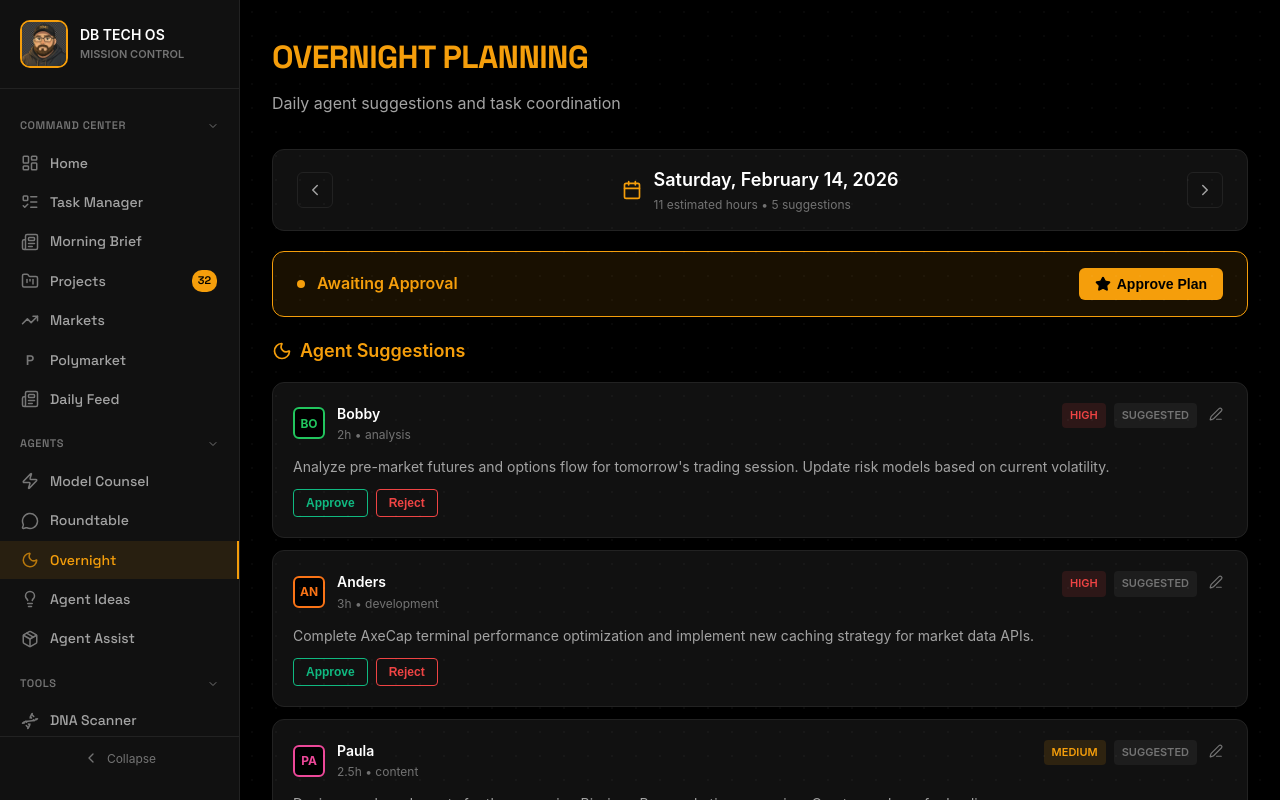
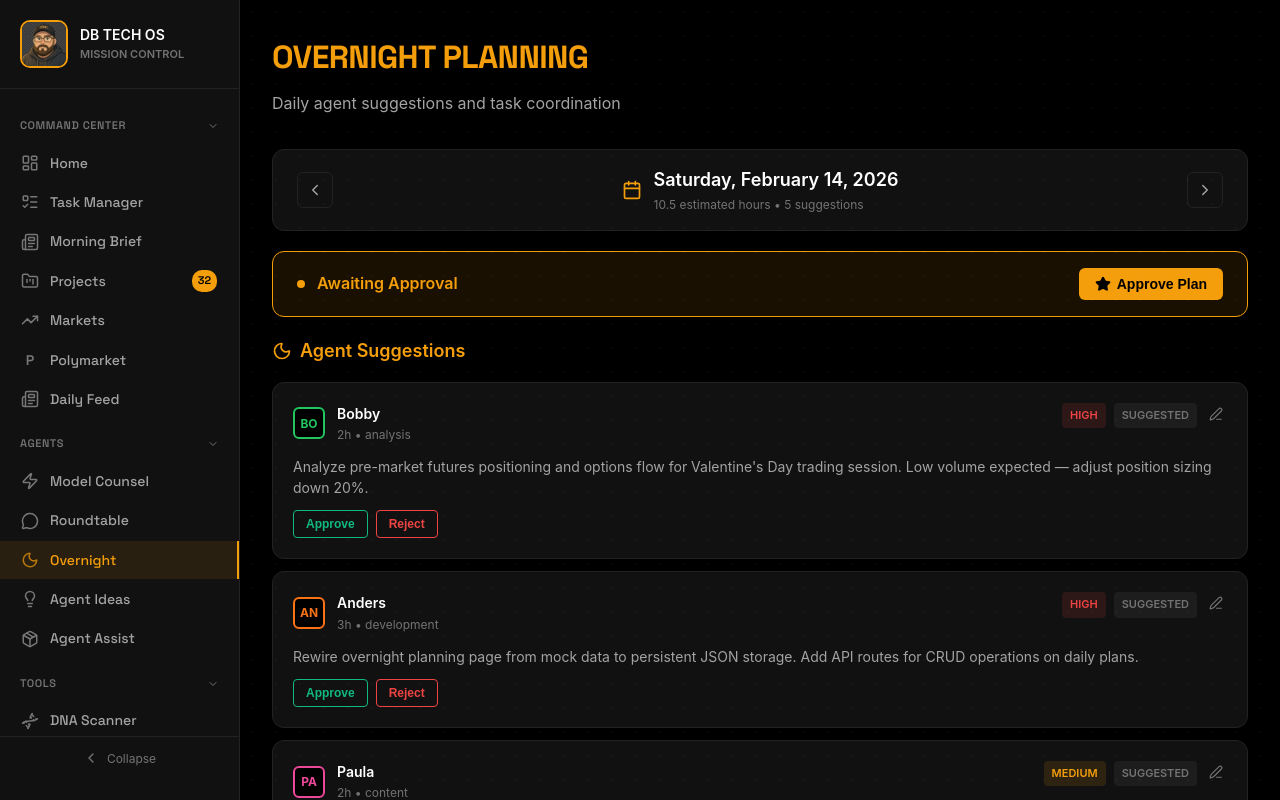
Before and after one commit to Milobuilds45/dbtech45, a Next.js app: page /os/agents/overnight in a window 1280 px wide. Shown: the top 800 px of the page. Built offline with nearby package versions, Linux system fonts and the light colour scheme.

Commit message:
feat: rewire overnight planning from mock data to real JSON persistence

```diff
--- a/src/app/(dashboard)/os/agents/overnight/page.tsx
+++ b/src/app/(dashboard)/os/agents/overnight/page.tsx
@@ -1,5 +1,5 @@
 'use client';
-import { useState, useEffect } from 'react';
+import { useState, useEffect, useCallback } from 'react';
 import { brand, styles } from '@/lib/brand';
 import { Calendar, Clock, Edit3, Save, X, ChevronLeft, ChevronRight, Moon, Star } from 'lucide-react';
 
@@ -21,6 +21,7 @@
   suggestions: OvernightSuggestion[];
   notes: string;
   approved: boolean;
+  empty?: boolean;
 }
 
 const AGENTS = [
@@ -35,87 +36,59 @@
   { id: 'wendy', name: 'Wendy', color: '#8B5CF6' },
 ];
 
-// Mock data - replace with API calls
-const generateMockPlan = (date: string): DailyPlan => ({
-  date,
-  approved: false,
-  notes: '',
-  suggestions: [
-    {
-      id: `${date}-1`,
-      agentId: 'bobby',
-      agentName: 'Bobby',
-      suggestion: 'Analyze pre-market futures and options flow for tomorrow\'s trading session. Update risk models based on current volatility.',
-      priority: 'high',
-      category: 'analysis',
-      estimatedHours: 2,
-      status: 'suggested',
-      createdAt: date,
-      updatedAt: date,
-    },
-    {
-      id: `${date}-2`,
-      agentId: 'anders',
-      agentName: 'Anders',
-      suggestion: 'Complete AxeCap terminal performance optimization and implement new caching strategy for market data APIs.',
-      priority: 'high',
-      category: 'development',
-      estimatedHours: 3,
-      status: 'suggested',
-      createdAt: date,
-      updatedAt: date,
-    },
-    {
-      id: `${date}-3`,
-      agentId: 'paula',
-      agentName: 'Paula',
-      suggestion: 'Design new brand assets for the upcoming Biz-in-a-Box marketing campaign. Create mockups for landing page.',
-      priority: 'medium',
-      category: 'content',
-      estimatedHours: 2.5,
-      status: 'suggested',
-      createdAt: date,
-      updatedAt: date,
-    },
-    {
-      id: `${date}-4`,
-      agentId: 'dwight',
-      agentName: 'Dwight',
-      suggestion: 'Research emerging AI tools and frameworks. Compile intelligence brief on competitor analysis for agent marketplaces.',
-      priority: 'medium',
-      category: 'research',
-      estimatedHours: 2,
-      status: 'suggested',
-      createdAt: date,
-      updatedAt: date,
-    },
-    {
-      id: `${date}-5`,
-      agentId: 'milo',
-      agentName: 'Milo',
-      suggestion: 'Update project documentation and coordinate tomorrow\'s agent tasks. Review and organize memory systems.',
-      priority: 'low',
-      category: 'planning',
-      estimatedHours: 1.5,
-      status: 'suggested',
-      createdAt: date,
-      updatedAt: date,
-    },
-  ]
-});
+const CACHE_KEY_PREFIX = 'overnight-plan-';
+
+function getCachedPlan(date: string): DailyPlan | null {
+  try {
+    const raw = localStorage.getItem(CACHE_KEY_PREFIX + date);
+    if (raw) return JSON.parse(raw);
+  } catch { /* ignore */ }
+  return null;
+}
+
+function setCachedPlan(date: string, plan: DailyPlan): void {
+  try {
+    localStorage.setItem(CACHE_KEY_PREFIX + date, JSON.stringify(plan));
+  } catch { /* ignore */ }
+}
 
 export default function OvernightPlanning() {
   const [selectedDate, setSelectedDate] = useState(new Date().toISOString().split('T')[0]);
-  const [dailyPlan, setDailyPlan] = useState<DailyPlan>(generateMockPlan(selectedDate));
+  const [dailyPlan, setDailyPlan] = useState<DailyPlan>({ date: selectedDate, suggestions: [], notes: '', approved: false, empty: true });
+  const [loading, setLoading] = useState(true);
   const [editingNotes, setEditingNotes] = useState(false);
-  const [notes, setNotes] = useState(dailyPlan.notes);
+  const [notes, setNotes] = useState('');
   const [editingSuggestion, setEditingSuggestion] = useState<string | null>(null);
   const [editText, setEditText] = useState('');
 
+  const fetchPlan = useCallback(async (date: string) => {
+    setLoading(true);
+    try {
+      const res = await fetch(`/api/overnight-plans?date=${date}`);
+      if (!res.ok) throw new Error(`HTTP ${res.status}`);
+      const plan: DailyPlan = await res.json();
+      plan.date = date;
+      setDailyPlan(plan);
+      setNotes(plan.notes || '');
+      setCachedPlan(date, plan);
+    } catch {
+      // Fallback to localStorage cache
+      const cached = getCachedPlan(date);
+      if (cached) {
+        setDailyPlan(cached);
+        setNotes(cached.notes || '');
+      } else {
+        setDailyPlan({ date, suggestions: [], notes: '', approved: false, empty: true });
+        setNotes('');
+      }
+    } finally {
+      setLoading(false);
+    }
+  }, []);
+
   useEffect(() => {
-    // Load plan for selected date
-    setDailyPlan(generateMockPlan(selectedDate));
-  }, [selectedDate]);
+    fetchPlan(selectedDate);
+  }, [selectedDate, fetchPlan]);
 
   const navigateDate = (direction: 'prev' | 'next') => {
     const currentDate = new Date(selectedDate);
@@ -124,7 +97,7 @@
   };
 
   const formatDate = (dateStr: string) => {
-    const date = new Date(dateStr);
+    const date = new Date(dateStr + 'T12:00:00');
     return date.toLocaleDateString('en-US', {
       weekday: 'long',
       year: 'numeric',
@@ -152,13 +125,49 @@
     }
   };
 
-  const updateSuggestionStatus = (id: string, status: OvernightSuggestion['status']) => {
+  const postAction = async (body: Record<string, unknown>) => {
+    try {
+      const res = await fetch('/api/overnight-plans', {
+        method: 'POST',
+        headers: { 'Content-Type': 'application/json' },
+        body: JSON.stringify(body),
+      });
+      if (!res.ok) throw new Error(`HTTP ${res.status}`);
+      const result = await res.json();
+      if (result.plan) {
+        const updated = { ...result.plan, date: selectedDate, empty: false };
+        setDailyPlan(updated);
+        setCachedPlan(selectedDate, updated);
+      }
+      return true;
+    } catch {
+      return false;
+    }
+  };
+
+  const updateSuggestionStatus = async (id: string, status: OvernightSuggestion['status']) => {
+    // Optimistic update
     setDailyPlan(prev => ({
       ...prev,
       suggestions: prev.suggestions.map(s =>
         s.id === id ? { ...s, status, updatedAt: new Date().toISOString() } : s
       )
     }));
+
+    const success = await postAction({
+      action: 'update-status',
+      date: selectedDate,
+      suggestionId: id,
+      status,
+    });
+
+    if (!success) {
+      // Update localStorage with optimistic state anyway
+      setDailyPlan(prev => {
+        setCachedPlan(selectedDate, prev);
+        return prev;
+      });
+    }
   };
 
   const saveSuggestionEdit = (id: string) => {
@@ -177,17 +186,26 @@
     setEditText(suggestion.suggestion);
   };
 
-  const saveNotes = () => {
+  const saveNotes = async () => {
     setDailyPlan(prev => ({ ...prev, notes }));
     setEditingNotes(false);
+    await postAction({
+      action: 'update-notes',
+      date: selectedDate,
+      notes,
+    });
   };
 
-  const approvePlan = () => {
-    setDailyPlan(prev => ({ ...prev, approved: !prev.approved }));
+  const approvePlan = async () => {
+    const newApproved = !dailyPlan.approved;
+    setDailyPlan(prev => ({ ...prev, approved: newApproved }));
+    await postAction({
+      action: newApproved ? 'approve' : 'reject',
+      date: selectedDate,
+    });
   };
 
   const totalHours = dailyPlan.suggestions.reduce((sum, s) => sum + s.estimatedHours, 0);
-  const approvedSuggestions = dailyPlan.suggestions.filter(s => s.status === 'approved');
 
   return (
     <div style={styles.page}>
@@ -233,7 +251,7 @@
                 {formatDate(selectedDate)}
               </div>
               <div style={{ color: brand.smoke, fontSize: '12px' }}>
-                {totalHours} estimated hours • {dailyPlan.suggestions.length} suggestions
+                {dailyPlan.empty ? 'No plan for this date' : `${totalHours} estimated hours • ${dailyPlan.suggestions.length} suggestions`}
               </div>
             </div>
           </div>
@@ -255,6 +273,31 @@
           </button>
         </div>
 
+        {loading ? (
+          <div style={{
+            ...styles.card,
+            padding: '48px',
+            textAlign: 'center' as const,
+            color: brand.smoke,
+          }}>
+            Loading plan...
+          </div>
+        ) : dailyPlan.empty ? (
+          <div style={{
+            ...styles.card,
+            padding: '48px',
+            textAlign: 'center' as const,
+          }}>
+            <Moon size={40} style={{ color: brand.smoke, marginBottom: '16px' }} />
+            <div style={{ color: brand.silver, fontSize: '18px', fontWeight: 600, marginBottom: '8px' }}>
+              No overnight plan for this date
+            </div>
+            <div style={{ color: brand.smoke, fontSize: '14px' }}>
+              Navigate to a date with planned tasks or wait for agents to submit suggestions.
+            </div>
+          </div>
+        ) : (
+          <>
             {/* Plan Status & Actions */}
             <div style={{
               ...styles.card,
@@ -634,6 +677,8 @@
                 </div>
               )}
             </div>
+          </>
+        )}
       </div>
     </div>
   );
--- /dev/null
+++ b/src/app/api/overnight-plans/route.ts
@@ -0,0 +1,142 @@
+import { NextRequest, NextResponse } from 'next/server';
+import fs from 'fs';
+import path from 'path';
+
+const DATA_PATH = path.join(process.cwd(), 'public/data/overnight-plans.json');
+
+interface Suggestion {
+  id: string;
+  agentId: string;
+  agentName: string;
+  suggestion: string;
+  priority: 'low' | 'medium' | 'high';
+  category: 'research' | 'development' | 'content' | 'analysis' | 'planning' | 'other';
+  estimatedHours: number;
+  status: 'suggested' | 'approved' | 'in-progress' | 'completed' | 'rejected';
+  result: string | null;
+  createdAt: string;
+  updatedAt: string;
+}
+
+interface DailyPlan {
+  suggestions: Suggestion[];
+  notes: string;
+  approved: boolean;
+}
+
+interface PlansData {
+  plans: Record<string, DailyPlan>;
+  lastUpdated: string;
+}
+
+function readPlans(): PlansData {
+  try {
+    const raw = fs.readFileSync(DATA_PATH, 'utf-8');
+    return JSON.parse(raw) as PlansData;
+  } catch {
+    return { plans: {}, lastUpdated: new Date().toISOString() };
+  }
+}
+
+function writePlans(data: PlansData): void {
+  data.lastUpdated = new Date().toISOString();
+  const dir = path.dirname(DATA_PATH);
+  if (!fs.existsSync(dir)) {
+    fs.mkdirSync(dir, { recursive: true });
+  }
+  fs.writeFileSync(DATA_PATH, JSON.stringify(data, null, 2), 'utf-8');
+}
+
+// GET /api/overnight-plans?date=2026-02-14
+export async function GET(request: NextRequest) {
+  const { searchParams } = new URL(request.url);
+  const date = searchParams.get('date');
+
+  if (!date) {
+    return NextResponse.json({ error: 'Missing date parameter' }, { status: 400 });
+  }
+
+  const data = readPlans();
+  const plan = data.plans[date] || null;
+
+  if (!plan) {
+    return NextResponse.json({
+      date,
+      suggestions: [],
+      notes: '',
+      approved: false,
+      empty: true,
+    });
+  }
+
+  return NextResponse.json({
+    date,
+    ...plan,
+    empty: false,
+  });
+}
+
+// POST /api/overnight-plans
+export async function POST(request: NextRequest) {
+  try {
+    const body = await request.json();
+    const { action, date, suggestionId, status, notes } = body as {
+      action: string;
+      date: string;
+      suggestionId?: string;
+      status?: string;
+      notes?: string;
+    };
+
+    if (!action || !date) {
+      return NextResponse.json({ error: 'Missing action or date' }, { status: 400 });
+    }
+
+    const data = readPlans();
+
+    // Ensure the plan exists for this date
+    if (!data.plans[date]) {
+      data.plans[date] = { suggestions: [], notes: '', approved: false };
+    }
+
+    const plan = data.plans[date];
+
+    switch (action) {
+      case 'approve':
+        plan.approved = true;
+        break;
+
+      case 'reject':
+        plan.approved = false;
+        break;
+
+      case 'update-notes':
+        if (typeof notes === 'string') {
+          plan.notes = notes;
+        }
+        break;
+
+      case 'update-status':
+        if (!suggestionId || !status) {
+          return NextResponse.json({ error: 'Missing suggestionId or status' }, { status: 400 });
+        }
+        const suggestion = plan.suggestions.find(s => s.id === suggestionId);
+        if (!suggestion) {
+          return NextResponse.json({ error: 'Suggestion not found' }, { status: 404 });
+        }
+        suggestion.status = status as Suggestion['status'];
+        suggestion.updatedAt = new Date().toISOString();
+        break;
+
+      default:
+        return NextResponse.json({ error: `Unknown action: ${action}` }, { status: 400 });
+    }
+
+    writePlans(data);
+
+    return NextResponse.json({ ok: true, plan: data.plans[date] });
+  } catch (error) {
+    console.error('Overnight plans POST error:', error);
+    return NextResponse.json({ error: String(error) }, { status: 500 });
+  }
+}
```
Lines whose indentation alone changed are shown as unchanged.
